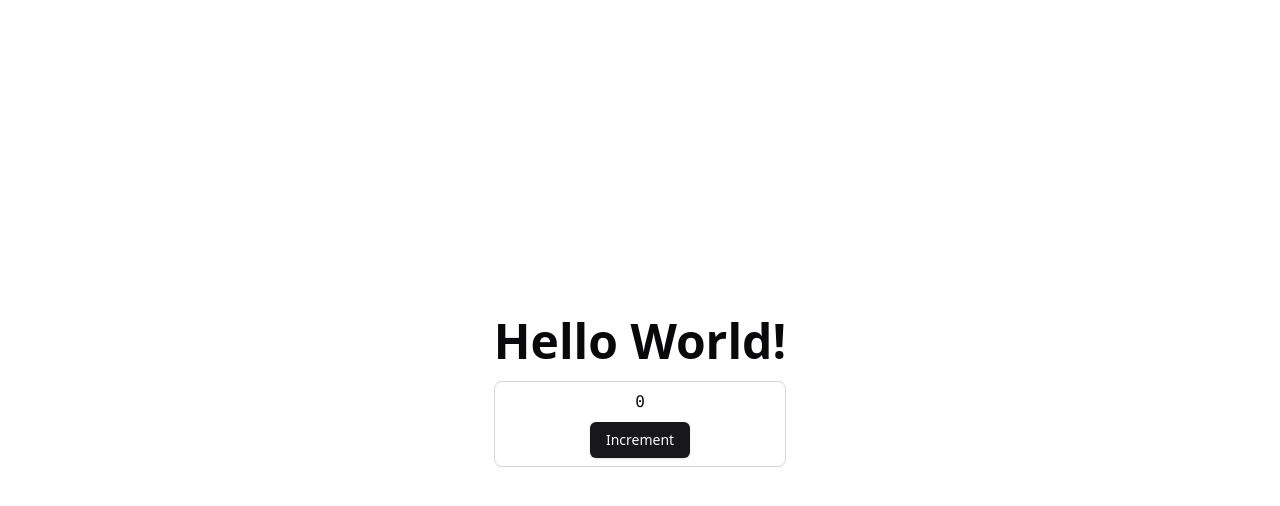
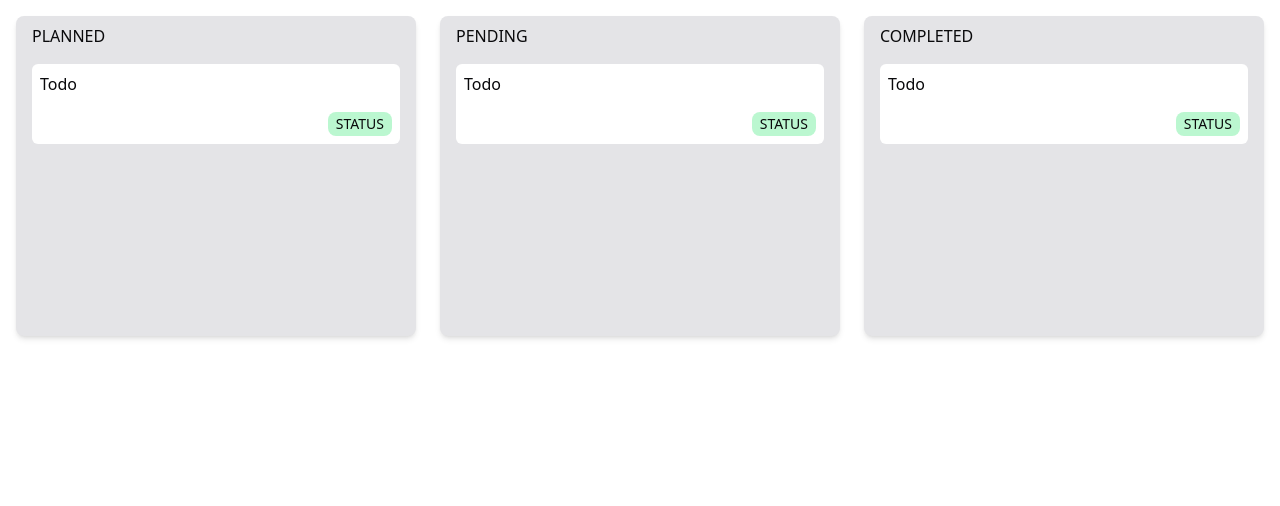
Before and after one commit to talhaibnmahmud/react-zustand-kanban, a React (Vite) app: page / in a window 1280 px wide. Shown: the top 506 px of the page. Built offline with nearby package versions, Linux system fonts and the light colour scheme.

Commit message:
🛠 Wroking: Basic styling

```diff
--- a/package.json
+++ b/package.json
@@ -17,7 +17,8 @@
     "react": "^18.2.0",
     "react-dom": "^18.2.0",
     "tailwind-merge": "^2.2.0",
-    "tailwindcss-animate": "^1.0.7"
+    "tailwindcss-animate": "^1.0.7",
+    "zustand": "^4.5.0"
   },
   "devDependencies": {
     "@types/node": "^20.11.5",
--- a/src/App.tsx
+++ b/src/App.tsx
@@ -1,18 +1,11 @@
-import { useState } from "react";
-
-import { Button } from "@/components/ui/button";
+import { Column } from "@/components/column";
 
 function App() {
-  const [count, setCount] = useState(0);
-
   return (
-    <main className="min-h-svh grid place-content-center">
-      <h1 className="text-5xl font-semibold">Hello World!</h1>
-
-      <section className="my-4 py-2 border border-zinc-300 rounded-lg flex flex-col items-center gap-2">
-        <p className="font-mono">{count}</p>
-        <Button onClick={() => setCount((c) => c + 1)}>Increment</Button>
-      </section>
+    <main className="min-h-svh max-w-7xl mx-auto my-4 px-4 grid grid-cols-3 gap-6 items-start">
+      <Column state="PLANNED" />
+      <Column state="PENDING" />
+      <Column state="COMPLETED" />
     </main>
   );
 }
--- /dev/null
+++ b/src/components/column.tsx
@@ -0,0 +1,15 @@
+import { Task } from "@/components/task";
+
+type ColumnProps = {
+  state: string;
+};
+
+export const Column = ({ state }: ColumnProps) => {
+  return (
+    <div className="bg-zinc-200 min-h-80 px-4 py-2 rounded-lg shadow-md space-y-4">
+      <p>{state}</p>
+
+      <Task title="Todo" />
+    </div>
+  );
+};
--- /dev/null
+++ b/src/components/task.tsx
@@ -0,0 +1,21 @@
+type TaskProps = {
+  title: string;
+};
+
+const STATUS = "STATUS";
+export const Task = ({ title }: TaskProps) => {
+  return (
+    <div className="min-h-20 bg-white rounded-md py-2 px-2 flex flex-col justify-between">
+      <h3>{title}</h3>
+
+      <div>
+        <div></div>
+        <div className="flex justify-end">
+          <span className="bg-green-200 text-sm px-2 py-0.5 rounded-lg">
+            {STATUS}
+          </span>
+        </div>
+      </div>
+    </div>
+  );
+};
```
Also changed, not shown: 1 other file (tests, documents, lock files or other folders).
